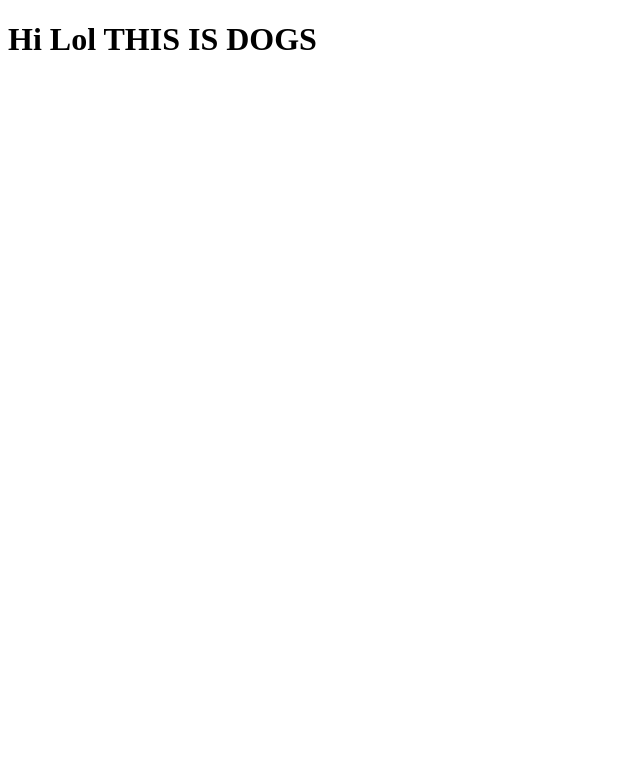
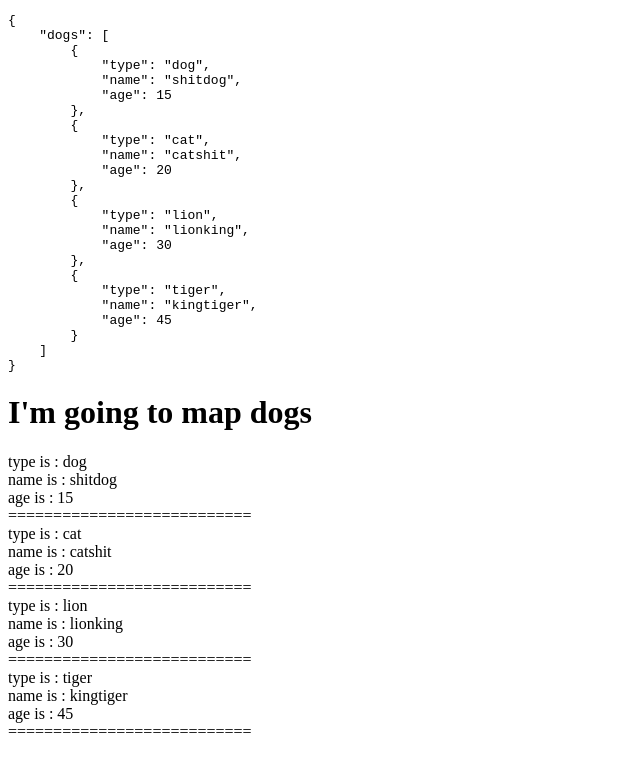
Before and after one commit to uclaseo/embracedog, a React app: page /dogs in a window 1280 px wide. Shown: the top 772 px of the page, without its empty margins (0-640 px from the left). Built offline with nearby package versions, Linux system fonts and the light colour scheme.

Commit message:
Add prop-types dependency

```diff
--- a/index.html
+++ b/index.html
@@ -10,7 +10,7 @@
 
 <body>
   <div id="root"></div>
-  <script src="./public/bundle.js"></script>
+  <script src="/public/bundle.js"></script>
 </body>
 
 </html>
--- a/jsx/App.jsx
+++ b/jsx/App.jsx
@@ -3,17 +3,23 @@ import { render } from 'react-dom';
 import { BrowserRouter, Route, Switch } from 'react-router-dom';
 import HelloWorld from './HelloWorld.jsx';
 import Dogs from './Dogs.jsx';
+import Pattern from './Pattern.jsx';
 
 const NoURL = () => <h1>NoURL MATCHED</h1>;
 
 export default class App extends Component {
+  constructor(props) {
+    super(props);
+    this.state = {};
+  }
   render() {
     return (
       <BrowserRouter>
         <div>
           <Switch>
             <Route exact path="/" component={HelloWorld} />
-            <Route path="/dogs" component={Dogs} />
+            <Route exact path="/dogs" component={Dogs} />
+            <Route exact path="/details/:id" component={Pattern} />
             <Route component={NoURL} />
           </Switch>
         </div>
--- a/jsx/Dogs.jsx
+++ b/jsx/Dogs.jsx
@@ -1,5 +1,23 @@
 import React from 'react';
+import MapDogs from './MapDogs.jsx';
 
-const Dogs = () => <h1>Hi Lol THIS IS DOGS</h1>;
+const dummyData = {
+  dogs: [
+    { type: 'dog', name: 'shitdog', age: 15 },
+    { type: 'cat', name: 'catshit', age: 20 },
+    { type: 'lion', name: 'lionking', age: 30 },
+    { type: 'tiger', name: 'kingtiger', age: 45 }
+  ]
+};
+
+const Dogs = () => (
+  <div className="dogs">
+    <pre>
+      <code>{JSON.stringify(dummyData, null, 4)}</code>
+    </pre>
+    <h1>I'm going to map dogs</h1>
+    <div>{dummyData.dogs.map((dog, index) => <MapDogs key={index} dog={dog} />)}</div>
+  </div>
+);
 
 export default Dogs;
--- a/jsx/HelloWorld.jsx
+++ b/jsx/HelloWorld.jsx
@@ -6,6 +6,7 @@ const Landing = () => (
     <h1>Hello World</h1>
     <h2>Let's go to Dogs</h2>
     <Link to="/dogs">DOGS</Link>
+    <Link to="/details/:id">PATTERN</Link>
   </div>
 );
 
--- /dev/null
+++ b/jsx/MapDogs.jsx
@@ -0,0 +1,20 @@
+import React from 'react';
+import { shape, string, number } from 'prop-types';
+const MapDogs = props => (
+  <div className="mapping-dogs">
+    <div className="mapped-type">type is : {props.dog.type}</div>
+    <div className="mapped-name">name is : {props.dog.name}</div>
+    <div className="mapped-age">age is : {props.dog.age}</div>
+    <div>===========================</div>
+  </div>
+);
+
+MapDogs.propTypes = {
+  dog: shape({
+    type: string.isRequired,
+    name: string.isRequired,
+    age: number.isRequired
+  }).isRequired
+};
+
+export default MapDogs;
--- /dev/null
+++ b/jsx/Pattern.jsx
@@ -0,0 +1,12 @@
+import React, { Component } from 'react';
+
+const Pattern = props => (
+  <div>
+    <div>THIS IS PATTERN</div>
+    <pre>
+      <code>{JSON.stringify(props, null, 4)}</code>
+    </pre>
+  </div>
+);
+
+export default Pattern;
--- a/package.json
+++ b/package.json
@@ -10,6 +10,7 @@
     "server": "webpack-dev-server"
   },
   "dependencies": {
+    "prop-types": "^15.6.0",
     "react": "^16.2.0",
     "react-dom": "^16.2.0",
     "react-router-dom": "^4.2.2"
```
